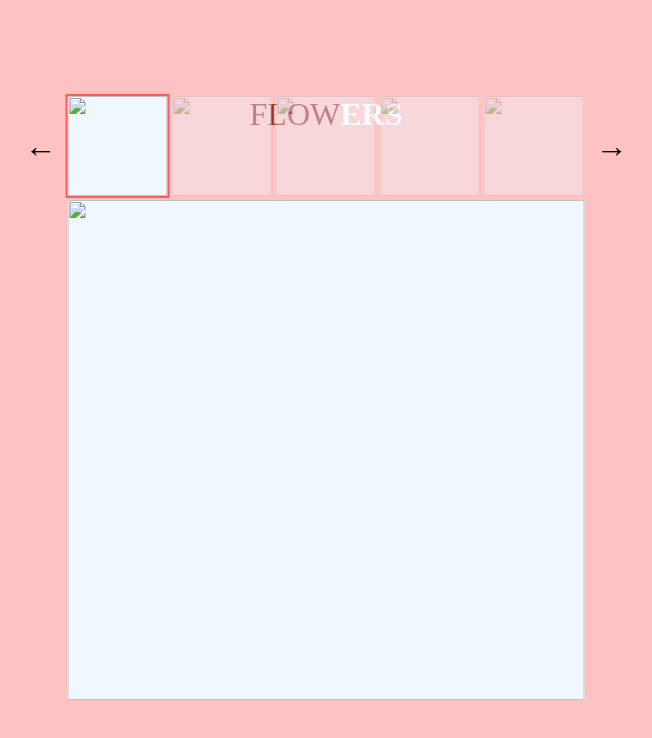
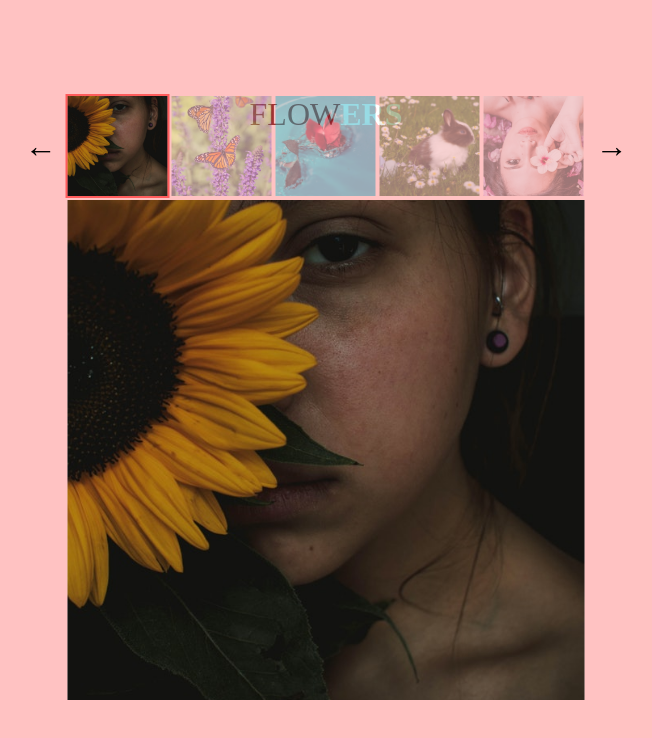
Before and after one commit to NemanjaMiladinov/gallery-slider-animation, a plain HTML site: page index.html in a window 1280 px wide. Shown: the whole page, without its empty margins (314-966 px from the left). Drawn offline with Linux system fonts and the light colour scheme; the site is published under a folder, as on GitHub Pages, so addresses that start at the root find nothing.

Commit message:
Update index.html

```diff
--- a/index.html
+++ b/index.html
@@ -171,14 +171,14 @@
       <div class="pick-img">
         <span class="left" style="font-size: 2rem">&#8592;</span>
         <span class="right" style="font-size: 2rem">&#8594;</span>
-        <img src="/flowers/flower-1.jpg" alt="" class="alt-img active" />
-        <img src="/flowers/flower-2.jpg" alt="" class="alt-img" />
-        <img src="/flowers/flower-3.jpg" alt="" class="alt-img" />
-        <img src="/flowers/flower-4.jpg" alt="" class="alt-img" />
-        <img src="/flowers/flower-5.jpg" alt="" class="alt-img" />
+        <img src="flowers/flower-1.jpg" alt="" class="alt-img active" />
+        <img src="flowers/flower-2.jpg" alt="" class="alt-img" />
+        <img src="flowers/flower-3.jpg" alt="" class="alt-img" />
+        <img src="flowers/flower-4.jpg" alt="" class="alt-img" />
+        <img src="flowers/flower-5.jpg" alt="" class="alt-img" />
       </div>
       <div class="main-img">
-        <img src="/flowers/flower-1.jpg" alt="" class="display-img" />
+        <img src="flowers/flower-1.jpg" alt="" class="display-img" />
       </div>
     </div>
     <script src="app.js"></script>
```
